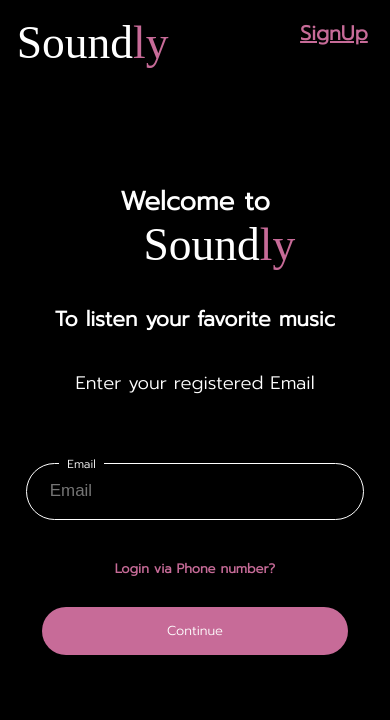
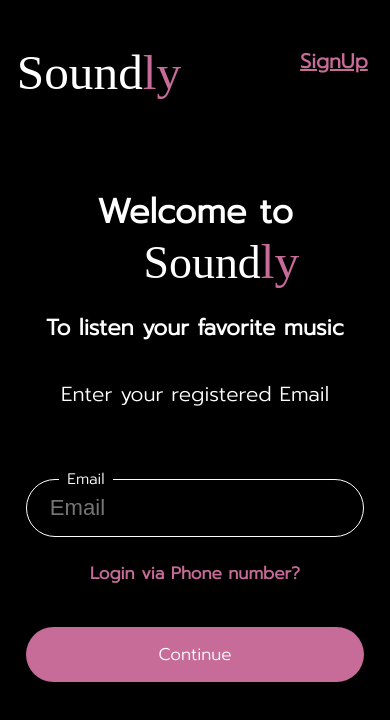
Before and after one commit to Somgupta786/soundly_Major, a React (Vite) app: page /forget in a window 390 px wide. Shown: the top 720 px of the page. Built offline with nearby package versions, Linux system fonts and the light colour scheme; a web font is replaced by a local one.

Commit message:
solve all styling and api calling issue

```diff
--- a/src/Components/Authentication/LoginCard.jsx
+++ b/src/Components/Authentication/LoginCard.jsx
@@ -40,13 +40,14 @@ export default function LoginCard(){
 
 
         if (response.data.success) {
-          toast("OTP SENT!");
+
           Navigation("/Otp",{state:{username:inputs.username,id:2}});
         } else {
           setClicker(true);
           setLoad(false);
         }
       } catch (error) {
+        console.log(error.response)
          setLoad(false);
          setClicker(true);
 
@@ -64,8 +65,8 @@ return(
 
 <div className="mainContent">
  <div className="loginCard">
-    <div className="loginFrame">
-    <form className="loginFrame" onSubmit={continueHandler}>
+    <div >
+    <form className="loginFrame" id="login" onSubmit={continueHandler}>
        <div className="welcome">
        <div className="welcomeText">Welcome to</div>
        <div className="try"><Logo /></div>
@@ -82,19 +83,17 @@ return(
              value={inputs.username}
               />
             <div className="emailText">Username</div>
-        </div>
-        <div className="forgetText" onClick={forgetHandler}>
+            <div className="forgetText" onClick={forgetHandler}>
         Forgot Username?
         </div>
-        <div className="errorMsg">
-  {isClicked && error ? error.message : null}
-   </div>
+        </div>
 
 
-        <div className="rememberMe">
-          <input type="checkbox" className="checkBox" required />
-          <span className="rememberText">By creating an account, you agree to accept our Privacy Policy.</span>
-       </div>
+  {isClicked && error ? <div className="errorMsg">{error.message}</div> : null}
+
+
+
+
        <div className="submitLogin">
               <button type="submit" className="continueButton" >{isLoad ?<div className="loader"></div> :"Continue"}</button>
             </div>
--- a/src/Components/Authentication/artistCard.jsx
+++ b/src/Components/Authentication/artistCard.jsx
@@ -8,13 +8,13 @@ export default function ArtistCard(prop) {
   };
 
   const boxStyle = {
-    borderRadius: isClicked ? '5.1vw' : null,
+    borderRadius: isClicked ? '126px' : null,
     border: isClicked ? '5px solid #C76B98' : null,
   };
 
     return(
         <div className="artistImageCard" onClick={handleClick}>
-            <div className="artistImage"><img style={boxStyle} src={prop.img}></img></div>
+            <div className="artistImage" ><img style={boxStyle}  src={prop.img}></img></div>
             <div className="artistName">{prop.name}</div>
         </div>
     )
--- a/src/Components/Authentication/forgetOption.jsx
+++ b/src/Components/Authentication/forgetOption.jsx
@@ -33,21 +33,23 @@ export default function ForgetOption() {
 
 
       if (response.data.success) {
-        toast("OTP SENT!");
-        Navigation("/Otp",{state:{username:response.data.data,email:inputs.email,id:1,isEmail:{isEmail}
+
+        Navigation("/Otp",{state:{username:response.data.data,id:2
         }});
       } else {
         setClicker(true);
         setLoad(false);
       }
     } catch (error) {
+      console.log(error.response)
+       setLoad(false);
+       setClicker(true);
 
-      setError(error.response.data);
-      if (error.response.data.success) {
-        Navigation("/Otp");
+      if (error.response) {
+       setError(error.response.data);
       } else {
         console.log(error)
-        setClicker(true);
+
         setLoad(false);
       }
     }
@@ -60,8 +62,8 @@ export default function ForgetOption() {
      setError(response.data);
 
  if (response.data.success) {
-  toast("OTP SENT!");
-        Navigation("/Otp",{state:{username:response.data.data,email:inputs.phone_number,id:1,isEmail:{isEmail}
+  // toast("OTP SENT!");
+        Navigation("/Otp",{state:{username:response.data.data,id:2
         }});
       } else {
         setClicker(true);
@@ -69,17 +71,17 @@ export default function ForgetOption() {
       }
     } catch (error) {
 
-      setError(error.response.data);
-      if (error.response.data.success) {
-        Navigation("/Otp");
-      } else {
-        console.log(error)
-        setClicker(true);
-        setLoad(false);
+      if (error.response) {
+        setError(error.response.data);
+       } else {
+         console.log(error)
+
+         setLoad(false);
+       }
+
       }
     }
 
-  }
   };
 
 
@@ -95,9 +97,9 @@ export default function ForgetOption() {
 
   return (
 
-      <div className="loginCard">
-        <div className="loginFrame">
-          <form className="loginFrame" onSubmit={continueHandler}>
+      <div className="loginCard" id="forgetCard">
+        <div >
+          <form className="loginFrame" id="forget" onSubmit={continueHandler}>
             <div className="welcome">
               <div className="welcomeText">Welcome to</div>
               <div className="try">
--- a/src/Components/Authentication/language.css
+++ b/src/Components/Authentication/language.css
@@ -166,12 +166,11 @@ line-height: 150%;
 
 }
 .artistImage{
-    width: 100%;
-    height: 15.3;
+
+
 }
 .artistImage img{
-    height: 100%;
-    width: 100%;
+
 }
 .artistImageCard:hover{
     cursor: pointer;
@@ -195,7 +194,7 @@ line-height: 100%; /* 20px */
 margin-top: 3.4vh;
 text-align: center;
 font-family: 'Prompt', sans-serif;
-font-size: 1.5vw;
+font-size: 1.6vw;
 font-style: normal;
 font-weight: 700;
 line-height: 150%;
@@ -240,18 +239,23 @@ line-height: 150%;
 
     .languageCard{
         width:380px;
-        left: 10vw;
+        left:20vw;
+        right:20vw ;
+
     }
 
 }
-@media(max-width:580px){
+@media(max-width:640px){
 
     .languageCard{
-        width:380px;
-        left: 7vw;
+        width:75vw;
+        left:13vw;
+        right:13vw ;
+
     }
 
 }
+
 @media(max-width:475px){
 
     .languageCard{
--- a/src/index.css
+++ b/src/index.css
@@ -82,7 +82,7 @@ html, body {
 }
 
 .loginCard {
-  height: 64vh;
+  height: 54vh;
   width: 30.46vw;
   display: flex;
   flex-direction: column;
@@ -93,34 +93,37 @@ html, body {
   position: relative;
   top: 14.11vh;
   left: 11.11vw;
-  padding: 3.8vw;
+  padding: 7vh 3.5vw 7vh 3.5vw;
 }
 
 .loginFrame {
   height: 100%;
   width: 100%;
   display: flex;
+  align-items: center;
   flex-direction: column;
   align-items: center;
 }
 
 .welcome {
   display: flex;
-  align-items: baseline;
   justify-content: center;
-  align-self: center;
+ align-items: baseline;
+
   height: 4.8vh;
-  width: 69%;
+  width: 100%;
   gap: 0.8vw;
   white-space: nowrap;
-  margin-left: auto;
-  margin-right: auto;
+  padding-left:1vh;
+  padding-right: 1vh;
+
 }
 
 .welcomeText {
+
   color: #FFF;
   font-family: 'Prompt', sans-serif;
-  font-size: 2.08vw;
+  font-size: 2.2vw;
   font-style: normal;
   font-weight: 700;
   line-height: 100%;
@@ -135,15 +138,16 @@ html, body {
   font-weight: 500;
   line-height: 150%;
   height: 7.2vh;
-  margin-top: 3.4vh;
+
 }
 
 .label {
-  height: 8vh;
+  height: 8.7vh;
   width: 100%;
   position: relative;
   margin-top: 3.4vh;
   width: 100%;
+  padding-top:1.9vh;
 }
 
 .loginField {
@@ -165,7 +169,7 @@ html, body {
   position: absolute;
   color: #FFF;
   left: 1.8vw;
-  bottom: 85%;
+  bottom: 68%;
   background-color: #141416;
   height: 1.94vh;
   white-space: nowrap;
@@ -185,14 +189,14 @@ html, body {
   color: #FF7579;
   width: 100%;
   height: 1.94vh;
-  margin-top: 1.9vh;
-
+  margin-top: 1vh;
+  padding-left: 10px;
 }
 
 .errorMsg {
   color: #FF7579;
   width: 100%;
-  text-align: center;
+  text-align: start;
   height: 1.94vh;
   margin-top: 0.8vh;
   font-family: 'Prompt', sans-serif;
@@ -204,18 +208,23 @@ html, body {
 
 .rememberMe {
   height: 5.8vh;
-  margin-top: 2.5vh;
+  width: 100%;
   display: flex;
-  align-items: center;
-  gap: 12px;
+  align-items:center;
+  text-align: center;
+
 }
 
 .checkBox {
-  height: 18px;
+  height: 22px;
+  width: 22px;
+
+  background-color: white;
 }
 
 .rememberText {
-  height: vh;
+  height:100%;
+
   color: #FFF;
   font-family: 'Prompt', sans-serif;
   font-size: 1.11vw;
@@ -277,7 +286,7 @@ html, body {
 
 .signUpFrame {
   width: 100%;
-  height: 77%;
+  height:64.7vh;
   display: flex;
   flex-direction: column;
   align-items: center;
@@ -303,7 +312,7 @@ html, body {
   width: 100%;
   height: 2.43vh;
   color: #FFF;
-  margin-top: 3.4vh;
+
   margin-left: auto;
   margin-right: auto;
   text-align: center;
@@ -315,42 +324,43 @@ html, body {
 }
 
 .otp-input {
-  width: 100%;
-  height: 8.08vh;
+  width:255px;
+  height:76;
   display: flex;
   flex-direction: column;
   justify-content: center;
   align-items: center;
-  margin-top: 2.5vh;
+
   background-color: #141416;
-  gap: 1.4vh;
+  gap: 1.6vh;
 }
 
 .otpSet {
   width: 100%;
-  height: 6.08vh;
+  height: 50px;
   display: flex;
   background: none;
-  gap: 14px;
-  justify-content: space-evenly;
+  gap:1.215vw;
+  justify-content: space-between;
 }
 
 .otpSet input {
-  height: 6.8vh;
-  width: 15%;
+  height:50px;
+  width:50px;
   background: none;
   border-radius: 15px;
   border: 1px solid #FFF;
   color: #FFF;
   text-align: center;
-  font-size: 1.3vw;
+  font-size: 20px;
 }
 
 .resendOtp {
+  display: flex;
   width: 100%;
   height: 1.6vh;
   color: #FFF;
-  text-align: center;
+  text-align:center;
   font-family: 'Prompt', sans-serif;
   font-size: 1rem;
   font-style: normal;
@@ -364,6 +374,16 @@ html, body {
   background: transparent;
   color: #FFF;
   border: 1px solid #141416;
+  align-self: flex-start;
+
+  color: var(--web-tertiary, #C76B98);
+text-align: center;
+font-family: 'Prompt', sans-serif;
+font-size: 1rem;
+font-style: normal;
+font-weight: 700;
+line-height: 100%; /* 16px */
+letter-spacing: 0.64px;
 }
 
 .phoneLogin {
@@ -396,9 +416,57 @@ html, body {
   font-weight: 500;
   line-height: 100%;
 }
+#signUp,#login,#forget{
+  gap: 3.4vh;
+  justify-content: space-between;
+ }
+ #signUp,#login,#forget .favText,.loginText,.label,.rememberMe,.phoneLogin,.submitLogin,.errorMsg{
+  margin:0;
+   }
+
+   #login .label{
+    height: 11.9vh;
+   }
+   #login{
+    height: 40vh;
+   }
+   .submitLogin{
+    width: 100%;
+
+   }
+   #forgetCard{
+    height:64vh ;
+    width: 30.278vw;
+   }
+   #forget .loginText{
+    width: 18vw;
+    font-size: 1.5rem;
+   }
+   #forget .welcomeText {
+    font-size: 2rem;
+  }
+  #forget .logoHeading {
+    font-size: 2.7rem;
+  }
+   #otpCard{
+    height:64vh;
+    width:30vw ;
+   }
+   #otp{
+    height:49vh ;
+    gap: 3vh;
+
+
+   }
+   #otp .welcome{
+    text-align: center;
+    gap: 0;
+    /* padding: 0; */
+
+   }
 
 @media (max-width: 1300px) {
-  .loginCard {
+  .loginCard,#forgetCard,#otpCard {
     width: 35.46vw;
     gap: 1.4vh;
   }
@@ -420,6 +488,12 @@ html, body {
   .favText {
     font-size: 1.3rem;
   }
+  #forget .favText{
+    font-size:2vw;
+      }
+      #otp .welcomeText {
+        font-size: 2rem;
+      }
 }
 
 @media (max-width: 1211px) {
@@ -429,13 +503,28 @@ html, body {
   .signUpFrame {
     gap: 1.4vh;
   }
+  #forget .loginText{
+  font-size:1.5rem;
+  }
+
+  #forget .welcomeText {
+    font-size: 2rem;
+  }
+  #forget .logoHeading {
+    font-size: 2.7rem;
+  }
+  #forget .loginText{
+    width:80%;
+
+  }
+
 }
 
 @media (max-width: 1050px) {
   .signUpCard {
     width: 40.46vw;
   }
-  .loginCard {
+  .loginCard,#forgetCard,#otpCard {
     width: 40.46vw;
   }
   .welcomeText {
@@ -459,6 +548,14 @@ html, body {
   .continueButton {
     font-size: 1rem;
   }
+  #forget .favText{
+    font-size:1.5rem;
+      }
+     #forgetCard {
+        width: 45.46vw;
+        left: 8vw;
+        right: 8vw;
+      }
 }
 
 @media (max-width: 900px) {
@@ -470,7 +567,7 @@ html, body {
   .signUpFrame {
     gap: 1.4vh;
   }
-  .loginCard {
+  .loginCard,#otpCard {
     width: 45.46vw;
     left: 8vw;
     right: 8vw;
@@ -478,6 +575,32 @@ html, body {
   .loginFrame {
     gap: 1.4vh;
   }
+}
+@media (max-width:845px){
+
+  #forget .phoneLogin{
+    width: 22vw;
+
+  }
+  #forgetCard {
+    width: 60.46vw;
+    left: 20vw;
+    right: 20vw;
+  }
+  #forget .loginText{
+    font-size:1.7rem;
+
+  }
+  #forget .favText{
+    font-size:3.5vw;
+
+  }
+  #forget .phoneLogin{
+    width: 100%;
+    text-align: center;
+
+  }
+
 }
 
 @media (max-width: 800px) {
@@ -489,10 +612,20 @@ html, body {
   .signUpFrame {
     gap: 1.4vh;
   }
-  .loginCard {
+  .loginCard,#otpCard {
     width: 60.46vw;
     left: 20vw;
     right: 20vw;
+  }
+
+  #otp .loginText{
+  font-size: 1.5rem;
+  }
+  #otp .verifyEmail{
+    font-size: 1.8rem;
+  }
+  #otp .rememberText{
+    font-size: 1.1rem;
   }
   .loginFrame {
     gap: 0.4vh;
@@ -500,9 +633,25 @@ html, body {
   .loginContainer {
     background-image: url();
   }
-  .submitLogin {
+  #login .submitLogin {
+    margin-top: 1.5vh;
+  }
+  #signUp .submitLogin{
     margin-top: 3vh;
   }
+}
+@media (max-width: 680px) {
+
+  #forgetCard {
+    width: 380px;
+    left: 15vw;
+  }
+  #forget .favText{
+    font-size:1.5rem;
+
+  }
+
+
 }
 
 @media (max-width: 640px) {
@@ -510,9 +659,17 @@ html, body {
     width: 380px;
     left: 15vw;
   }
-  .loginCard {
+  .loginCard,#forgetCard{
     width: 380px;
     left: 15vw;
+  }
+  #otpCard {
+    width: 430px;
+    left: 15vw;
+
+
+
+
   }
   .navBar {
     margin-left: 4.3vw;
@@ -531,7 +688,11 @@ html, body {
     left: 10vw;
 
   }
+  #otpCard{
 
+    left: 6vw;
+
+  }
    .navBar{
    /* gap:50vw; */
    }
@@ -552,15 +713,32 @@ html, body {
   }
   .loginCard{
     width:100vw;
-    height: 68vh;
+    height: 50vh;
     background-color: black;
     left: 0;
     right: 0;
-    top: 11vh;
-    padding: 6.55vw;
+    top: 17vh;
+    padding:0px 6.55vw;
     border: 0px;
 
   }
+  #login{
+    width:100%;
+    height:50vh;
+    gap:2vh;
+  }
+
+  #login .label{
+    margin-top: 2vh;
+  }
+  #login .submitLogin{
+    margin-top: 2vh;
+    height: 6.5vh;
+  }
+  #login .loginField{
+    border-radius: 6.67vw;
+  }
+
   .welcome
   {
 
@@ -581,7 +759,7 @@ html, body {
   }
    .navBar{
 
-    top: 10vh;
+   margin-top: 5.7vh;
 
       width: 90vw;
 
@@ -600,26 +778,62 @@ html, body {
    html{
     font-size: 17px;
    }
+   #forgetCard{
+    width:100vw;
+    height:60vh;
+    left: 0;
+    right: 0;
+    gap:2vh;
+    top: 12vh;
+  }
+  #forget .loginText{
+    font-size: 1.4rem;
+    padding-top: 6px;
+  }
+  #forget .submitLogin{
+    margin-top: 2vh;
+    height: 6.5vh;
+
+  }
+  #otp .submitLogin{
+    margin-top: 2vh;
+    height: 6.5vh;
+
+  }
+  #otpCard{
+width: 100vw;
+left: 0;
+right: 0;
+top:15vh;
+  }
+  #otp{
+    height:52vh;
+  }
+  #otp .loginText{
+    font-size:1.2rem;
+    }
+    #otp .verifyEmail{
+      font-size: 1.3rem;
+    }
+    #otp .rememberText{
+      font-size: 1rem;
+    }
+
+
+#otpCard {
+    padding: 0px 4vw;
+}
 }
 @media (max-Width:400px)
   {
-   html{
-    font-size: 13px;
-   }
-  .logoHeading,.logoHeadingEnd{
-    font-size: 3.5rem;
-  }
-  .languageText{
-    font-size: 1.8rem;
-  }
-  .loginText{
-    font-size: 1.4rem;;
-  }
-  .favText{
-    font-size: 1.6rem;
-  }
+    #forget .loginText{
+      font-size: 1.2rem;
+      padding-top: 6px;
+    }
+    #forget .favText{
+      font-size:1.3rem;
+
+    }
+
 
   }
-  @media(max-width:360px){
-
-  }
```
Also changed, not shown: src/Components/Authentication/otpScreen.jsx (+4 -4 lines), src/Components/Authentication/signUpCard.jsx (+14 -11 lines).
